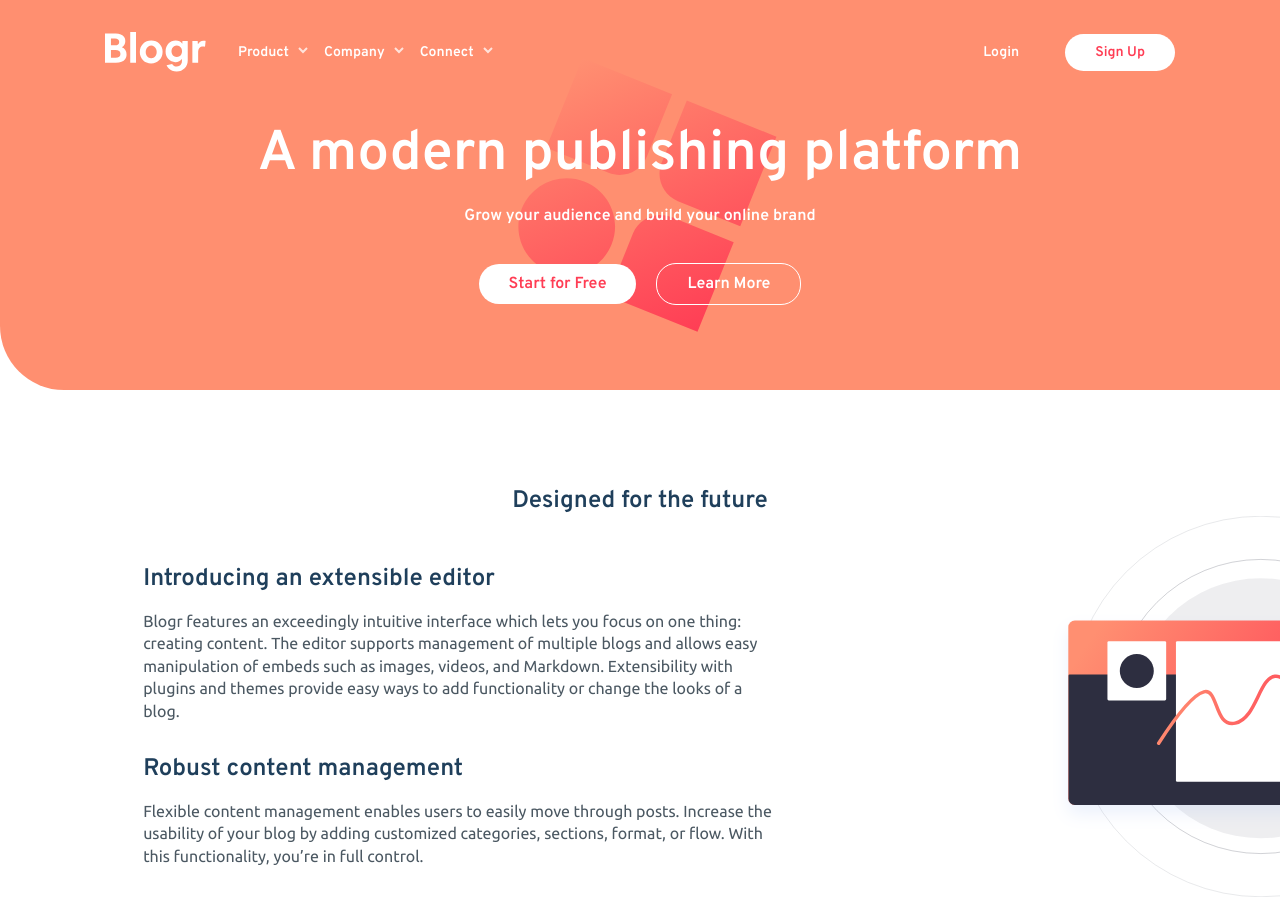
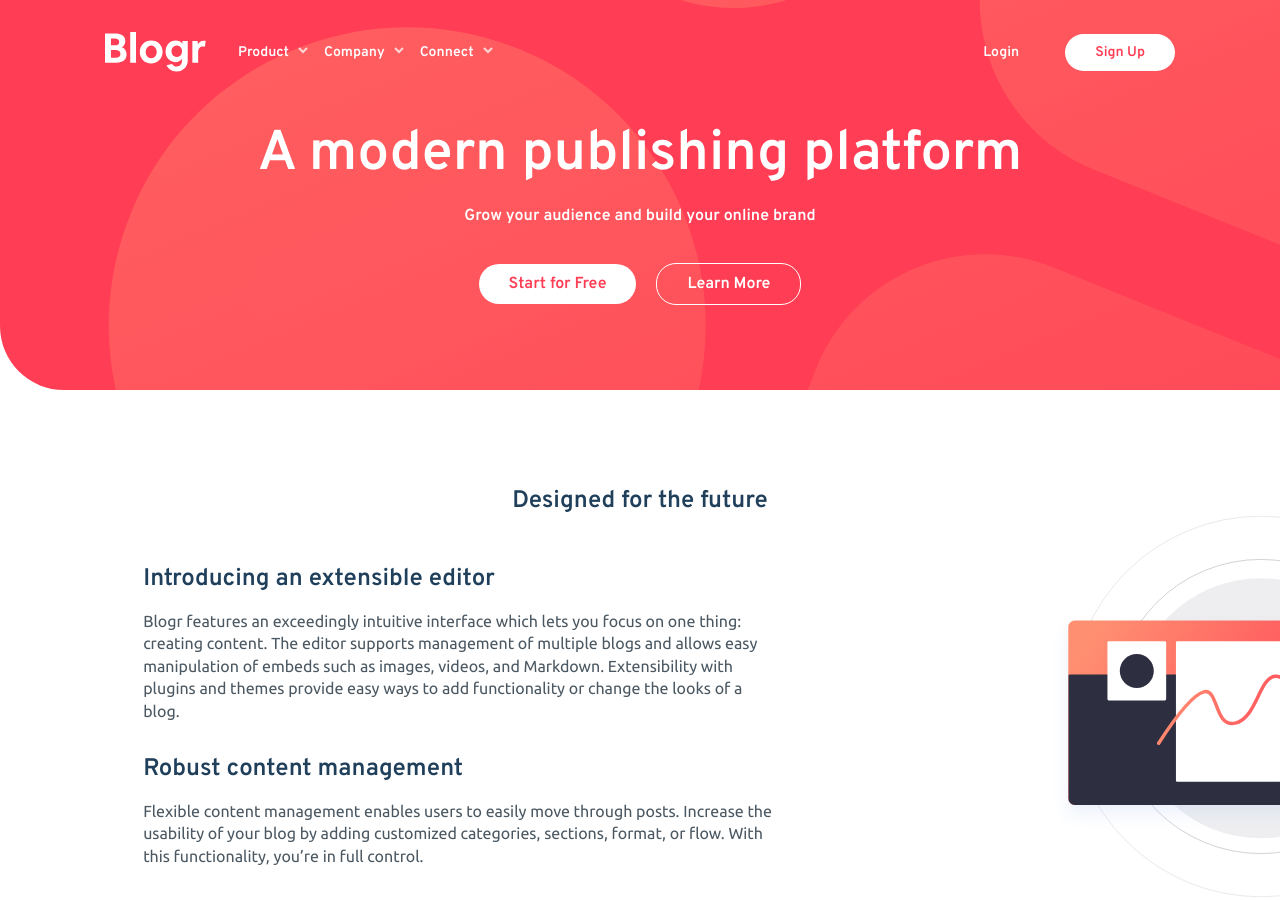
Before and after one commit to ahmad-kashkoush/blogr-landing-page, a plain HTML site: page index.html in a window 1280 px wide. Shown: the top 900 px of the page. Drawn offline with nearby package versions, Linux system fonts and the light colour scheme; files that its build step writes are made by us from their sources.

Commit message:
update header image

```diff
--- a/sass/_header.scss
+++ b/sass/_header.scss
@@ -1,10 +1,13 @@
 .background-wrapper {
-  background-color: $Very-light-red;
+  background-color: $Light-red;
   position: relative;
+  overflow: hidden;
   & > img {
     position: absolute;
-    width: 100%;
-    height: 100%;
+    width: 2409px;
+    opacity: 0.6;
+    right: -49rem;
+    top: -67rem;
   }
 }
 
```
